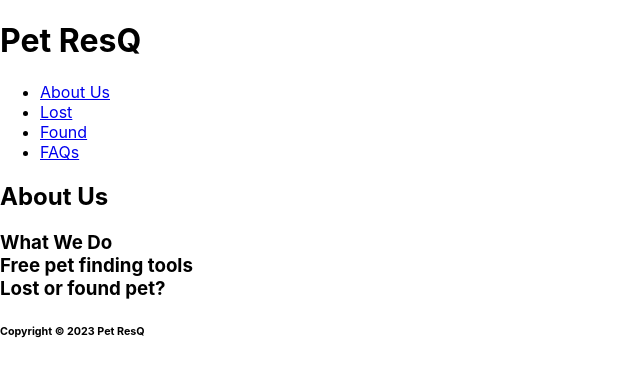
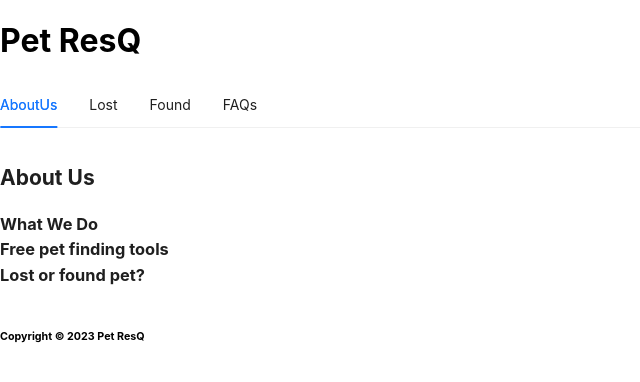
Before and after one commit to zhou7cathy/pet-resq, a React (Create React App) app in the folder client/: page / in a window 1280 px wide. Shown: the top 382 px of the page, without its empty margins (0-640 px from the left). Built offline with nearby package versions, Linux system fonts and the light colour scheme.

Commit message:
styled app with ant design.

```diff
--- a/client/src/components/Container.js
+++ b/client/src/components/Container.js
@@ -1,37 +1,12 @@
-import React, { useState } from 'react';
+import React from 'react';
 import Navigation from './sections/Navigation'
 import Footer from './sections/Footer'
-import AboutUs from './pages/AboutUs'
-import Lost from './pages/Lost'
-import Found from './pages/Found'
-import FAQs from './pages/FAQs'
 
 export default function Container() {
-    const [currentPage, setCurrentPage] = useState('AboutUs');
-
-    const renderPage = () => {
-      if (currentPage === 'AboutUs') {
-        return <AboutUs />;
-      }
-      if (currentPage === 'Lost') {
-        return <Lost />;
-      }
-      if (currentPage === 'Found') {
-        return <Found />;
-      }
-      if (currentPage === 'FAQs') {
-        return <FAQs />;
-      }
-      return <AboutUs />;
-    };
-
-    const handlePageChange = (page) => setCurrentPage(page);
-
   return (
     <div>
       <h1>Pet ResQ</h1>
-        <Navigation currentPage={currentPage} handlePageChange={handlePageChange} />
-        {renderPage()}
+      <Navigation />
       <Footer />
     </div>
   )
--- a/client/src/components/sections/Navigation.js
+++ b/client/src/components/sections/Navigation.js
@@ -1,50 +1,38 @@
-import React from 'react'
+import React from 'react';
+import { Tabs } from 'antd';
+import type { TabsProps } from 'antd';
+import AboutUs from '../pages/AboutUs'
+import Lost from '../pages/Lost'
+import Found from '../pages/Found'
+import FAQs from '../pages/FAQs'
 
-function Navigation({ currentPage, handlePageChange }) {
-  return (
-    <div>
-      <nav>
-        <ul>
-          <li>
-            <a
-              href="#About-us"
-              onClick={() => handlePageChange('AboutUs')}
-              className={currentPage === 'AboutUs' ? 'nav-link active' : 'nav-link'}
-            >
-              About Us
-            </a>
-          </li>
-          <li>
-            <a
-              href="#Lost"
-              onClick={() => handlePageChange('Lost')}
-              className={currentPage === 'Lost' ? 'nav-link active' : 'nav-link'}
-            >
-              Lost
-            </a>
-          </li>
-          <li>
-            <a
-              href="#Found"
-              onClick={() => handlePageChange('Found')}
-              className={currentPage === 'Found' ? 'nav-link active' : 'nav-link'}
-            >
-              Found
-            </a>
-          </li>
-          <li>
-            <a
-              href="#FAQs"
-              onClick={() => handlePageChange('FAQs')}
-              className={currentPage === 'FAQs' ? 'nav-link active' : 'nav-link'}
-            >
-              FAQs
-            </a>
-          </li>
-        </ul>
-      </nav>
-    </div>
-  )
-}
+const onChange = (key: string) => {
+  console.log(key);
+};
+
+const items: TabsProps['items'] = [
+  {
+    key: '1',
+    label: `AboutUs`,
+    children: <AboutUs/>,
+  },
+  {
+    key: '2',
+    label: `Lost`,
+    children: <Lost/>,
+  },
+  {
+    key: '3',
+    label: `Found`,
+    children: <Found/>,
+  },
+  {
+    key: '4',
+    label: `FAQs`,
+    children: <FAQs/>,
+  },
+];
+
+const Navigation: React.FC = () => <Tabs defaultActiveKey="1" items={items} onChange={onChange} />;
 
 export default Navigation;
```
Lines whose indentation alone changed are shown as unchanged.
